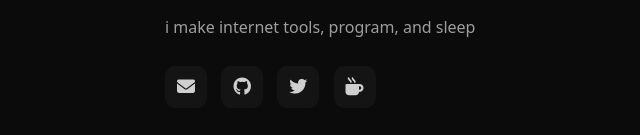
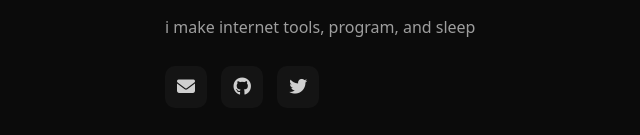
Before and after one commit to kurvexa/PersonalPortfolio, a plain HTML site: page index.html in a window 1280 px wide. Shown: the part 229-364 px from the top of the page, 27-667 px from the left. Drawn offline with Linux system fonts and the light colour scheme.

Commit message:
Remove coffee mug icon link from footer
Removed the coffee mug icon link from the footer.

```diff
--- a/index.html
+++ b/index.html
@@ -29,7 +29,6 @@ i make internet tools, program, and sleep
 <a href="#"><i class="fa-solid fa-envelope"></i></a>
 <a href="#"><i class="fa-brands fa-github"></i></a>
 <a href="#"><i class="fa-brands fa-twitter"></i></a>
-<a href="#"><i class="fa-solid fa-mug-hot"></i></a>
 
 </div>
 
```
